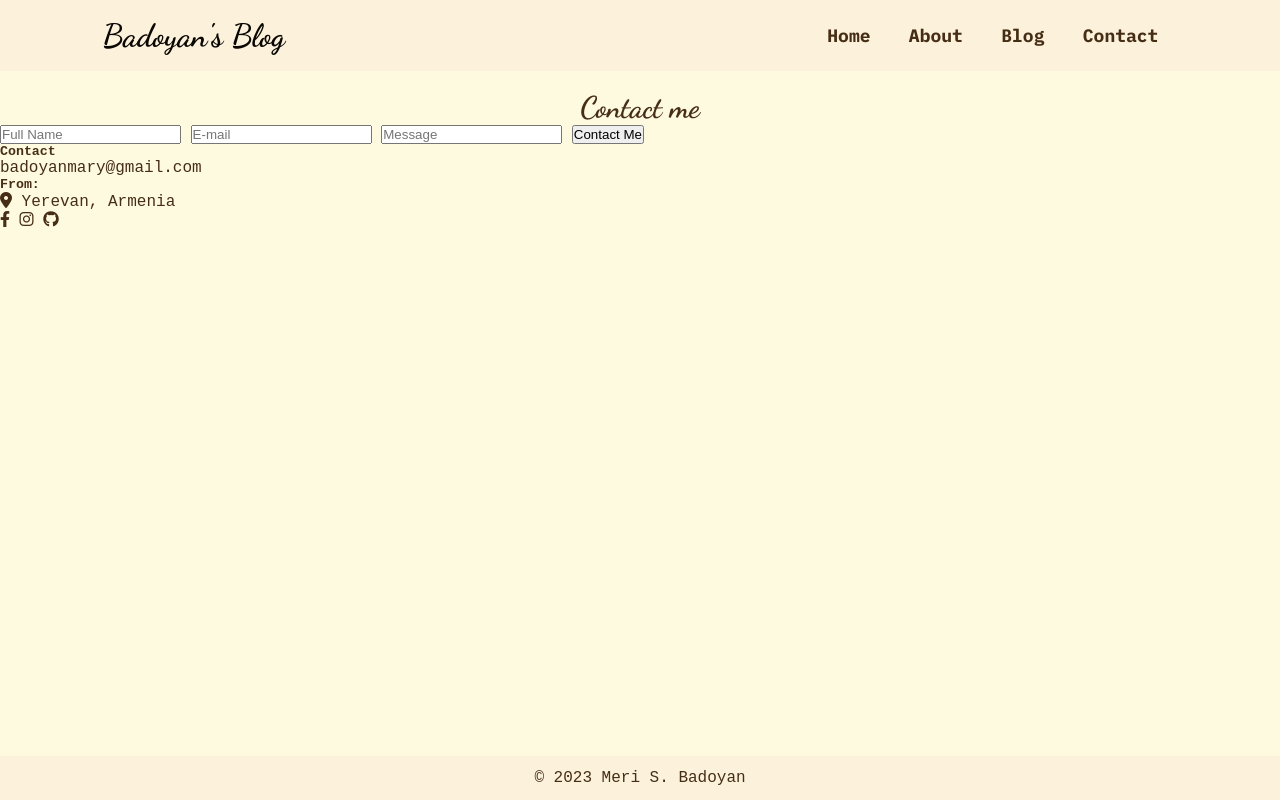
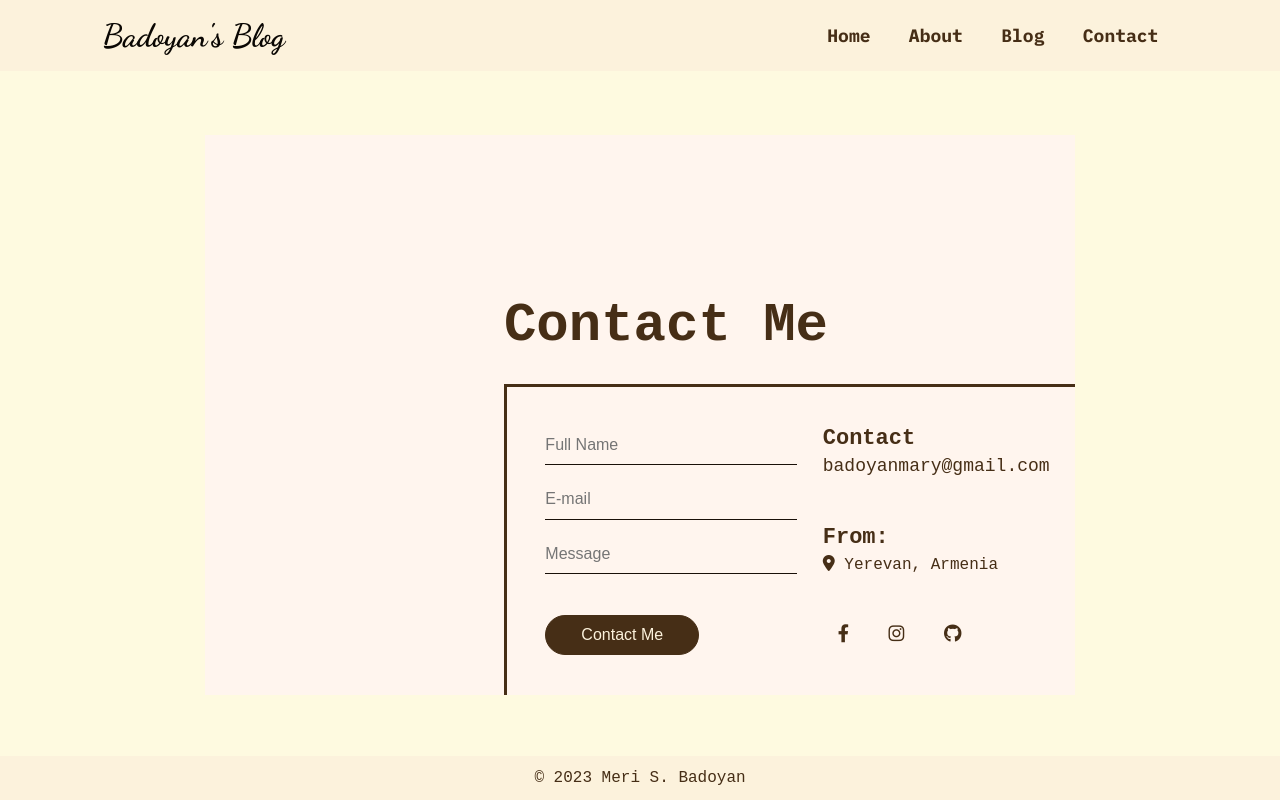
Before and after one commit to MeriBadoyan/blog, a plain HTML site: page contact.html in a window 1280 px wide. Drawn offline with Linux system fonts and the light colour scheme; a web font is replaced by a local one.

Commit message:
about and contact styles added

```diff
--- a/style.css
+++ b/style.css
@@ -191,3 +191,121 @@ footer {
     padding: 13px 0;
     background-color: #fcf2dc;
 }
+
+/* about */
+.aboutContainer{
+    width: 70%;
+    margin: 0 auto;
+    margin-top: 8vh;
+    display: flex;
+    justify-content: space-between;
+    align-items: center;
+}
+
+.aboutContainer p{
+    text-align: left;
+    width: 65%;
+    font-size: 18px;
+    line-height: 1.6;
+    color: #9bad60;
+    margin-top: 50px;
+}
+
+/* contact */
+
+.contactContainer{
+    display: flex;
+    width: 68% ;
+    margin: 0 auto;
+    margin-top: 8vh;
+    justify-content: space-between;
+    align-items: end;
+    background-color: #fff5ee;
+}
+
+.contactContainer>div{
+    display: flex;
+    flex-direction: column;
+    align-items: flex-start;
+    margin-left: 3vw;
+
+}
+
+.contactContainer>img {
+    height: 70vh
+}
+
+.contactContainer h2{
+    font-family: 'Share Tech Mono', monospace;
+    font-size: 54px;
+    padding-bottom: 28px;
+    text-transform: capitalize;
+}
+
+.contactDiv{
+    border-top: 3px #462e16 solid;
+    border-left: 3px #462e16 solid;
+    padding: 3vw 0 0 3vw;
+    display: flex;
+}
+
+.inputDiv{
+    display: flex;
+    flex-direction: column;
+}
+
+.inputDiv input{
+    margin-bottom: 15px;
+    margin-right: 2vw;
+    padding: 0.8vw 3.5vw;
+    padding-left: 0;
+    font-size: 16px;
+    color: #191008;
+    border: none;
+    border-bottom: 1px #191008 solid;
+    background-color: #fff5ee;
+    outline: none;
+}
+
+.send{
+    font-size: 16px;
+    padding: 10px 35px;
+    border: 1px #462e16 solid;
+    background-color: #462e16;
+    border-radius: 25px;
+    width: max-content;
+    color: #fcf2dc;
+    transition: 0.3s;
+    margin: 26px 0 40px 0;
+}
+
+.send:hover{
+    background-color: #fcf2dc;
+    color: #462e16;
+    cursor: pointer;
+}
+
+.contactInfo{
+    padding: 0 2vw 50px 0;
+    display: flex;
+    flex-direction: column;
+    justify-content: space-between;
+
+}
+
+.contactInfo h5 {
+    font-size: 22px;
+    padding-bottom: 5px;
+}
+
+.contactInfo a {
+    font-size: 18px;
+ }
+
+.contactInfo a:hover {
+    color: #d4a373;
+}
+
+.socialLinks{
+    padding: 11px 15px;
+}
```
